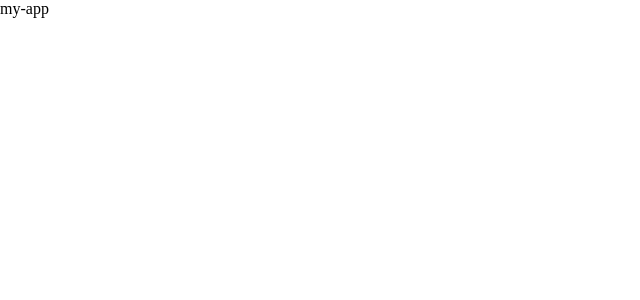
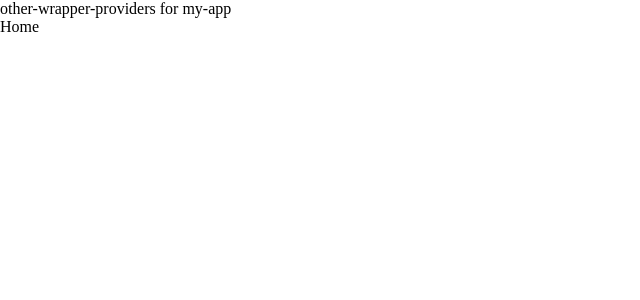
Before and after one commit to Abhishek047/vite-app, a React (Vite) app: page / in a window 1280 px wide. Shown: the top 300 px of the page, without its empty margins (0-640 px from the left). Built offline with nearby package versions, Linux system fonts and the light colour scheme.

Commit message:
Added the vite app for the route-config

```diff
--- a/src/App.tsx
+++ b/src/App.tsx
@@ -1,8 +1,15 @@
-import { useState } from 'react';
+import AppRouter from './router/Routes';
 
-function App() {
+const App = () => {
   const myApp = 'my-app';
-  return myApp;
-}
+  return (
+    <div>
+      <div>
+        other-wrapper-providers for {myApp}
+        <AppRouter />
+      </div>
+    </div>
+  );
+};
 
 export default App;
--- /dev/null
+++ b/src/module/Home/index.tsx
@@ -0,0 +1,4 @@
+const Home = () => {
+  return <div>Home</div>;
+};
+export default Home;
--- /dev/null
+++ b/src/router/PrivateWrapper.tsx
@@ -0,0 +1,7 @@
+import { RouteWrapper } from './routeDefinitions';
+
+export const PrivateWrapper = (props: RouteWrapper) => {
+  // Do some private route component stuff
+  console.log(props.isPrivate);
+  return props.children;
+};
--- /dev/null
+++ b/src/router/PublicWrapper.tsx
@@ -0,0 +1,7 @@
+import { RouteWrapper } from './routeDefinitions';
+
+export const PublicWrapper = (props: RouteWrapper) => {
+  // Do some public route component stuff
+  console.log(props.isPrivate || 'isPublic');
+  return props.children;
+};
--- /dev/null
+++ b/src/router/Routes.tsx
@@ -0,0 +1,39 @@
+import {
+  Route,
+  createRoutesFromElements,
+  createBrowserRouter,
+  RouterProvider,
+} from 'react-router-dom';
+import * as routeDefinitions from './routeDefinitions';
+import { PublicWrapper } from './PublicWrapper';
+import { PrivateWrapper } from './PrivateWrapper';
+
+const routes = Object.values(routeDefinitions);
+
+const AppRouter = () => {
+  const router = createBrowserRouter(
+    createRoutesFromElements(
+      routes.map((route) => {
+        let RouteWrapper = PublicWrapper;
+        if (route.isPrivate) {
+          RouteWrapper = PrivateWrapper;
+        }
+        const { Component, ...rest } = route;
+        return (
+          <Route
+            key={route.path}
+            path={route.path}
+            element={
+              <RouteWrapper {...rest}>
+                <Component />
+              </RouteWrapper>
+            }
+          />
+        );
+      })
+    )
+  );
+  return <RouterProvider router={router} />;
+};
+
+export default AppRouter;
--- /dev/null
+++ b/src/router/routeDefinitions.ts
@@ -0,0 +1,17 @@
+import React from 'react';
+import Home from '../module/Home';
+
+export interface RouteComponents {
+  path: string;
+  Component: () => React.JSX.Element;
+  isPublic?: boolean;
+  isPrivate?: boolean;
+}
+export interface RouteWrapper extends Partial<RouteComponents> {
+  children: React.ReactNode;
+}
+
+export const HomePath: RouteComponents = {
+  path: '/',
+  Component: Home,
+};
```
Also changed, not shown: .eslintrc.cjs.
